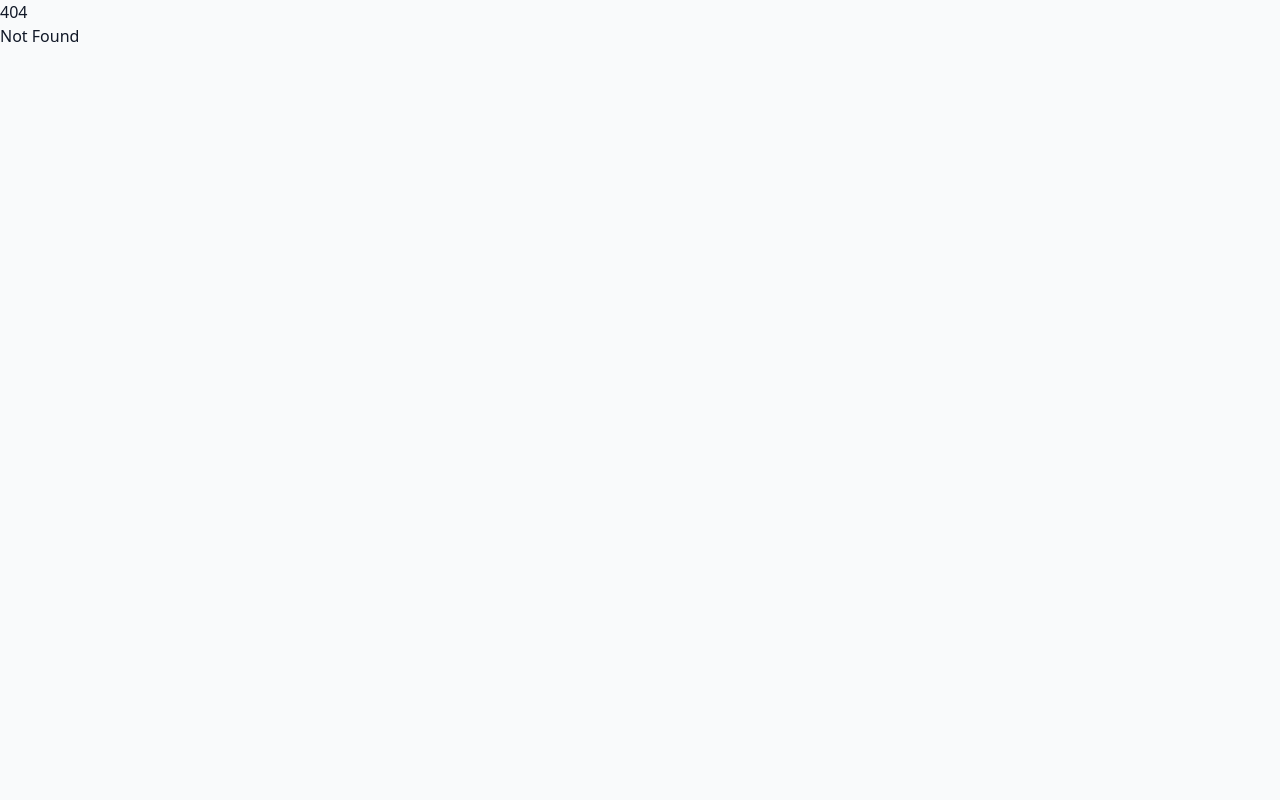
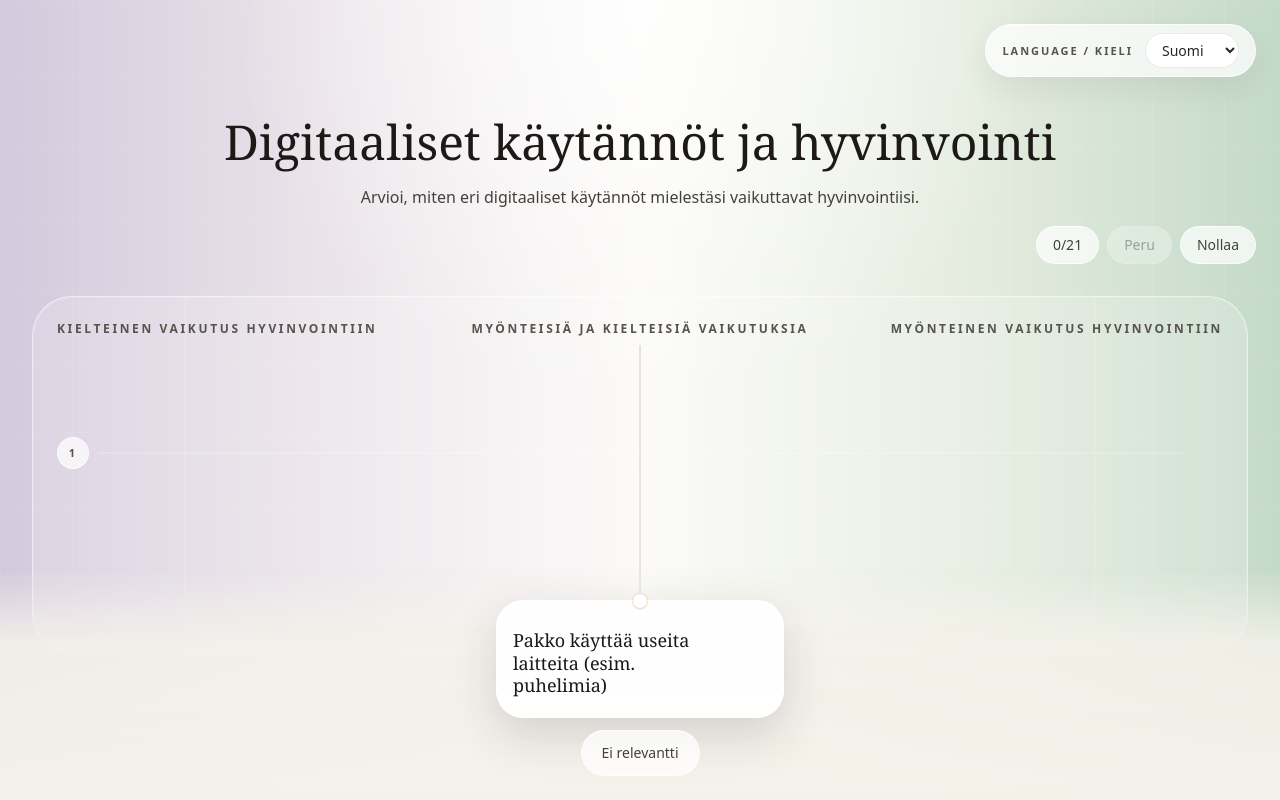
Before and after one commit to pekkapulli/greenerbits, a SvelteKit app: page /wellbeing-cards in a window 1280 px wide. Before the commit this address had no page. Built offline with nearby package versions, Linux system fonts and the light colour scheme.

Commit message:
Skip button and i18n

```diff
--- /dev/null
+++ b/src/lib/wellbeing-cards/Button.svelte
@@ -0,0 +1,55 @@
+<script lang="ts">
+	import type { Snippet } from 'svelte';
+	import type { HTMLButtonAttributes } from 'svelte/elements';
+
+	type ButtonVariant = 'glass' | 'solid' | 'bare';
+	type ButtonSize = 'md' | 'lg' | 'none';
+
+	interface Props extends HTMLButtonAttributes {
+		children?: Snippet;
+		variant?: ButtonVariant;
+		size?: ButtonSize;
+		element?: HTMLButtonElement | null;
+	}
+
+	let {
+		children,
+		variant = 'glass',
+		size = 'md',
+		element = $bindable<HTMLButtonElement | null>(null),
+		class: className = '',
+		type = 'button',
+		disabled = false,
+		style = undefined,
+		onclick,
+		onpointerdown,
+		'aria-pressed': ariaPressed = undefined
+	}: Props = $props();
+
+	const variantClasses: Record<ButtonVariant, string> = {
+		glass:
+			'rounded-full border border-white/70 bg-white/70 text-sm font-medium text-stone-700 backdrop-blur transition hover:bg-white',
+		solid:
+			'rounded-full border border-stone-700/20 bg-stone-900 text-sm font-medium text-white backdrop-blur transition hover:bg-stone-800',
+		bare: 'transition'
+	};
+
+	const sizeClasses: Record<ButtonSize, string> = {
+		md: 'px-4 py-2',
+		lg: 'px-5 py-3',
+		none: ''
+	};
+</script>
+
+<button
+	bind:this={element}
+	{type}
+	{disabled}
+	{style}
+	{onclick}
+	{onpointerdown}
+	aria-pressed={ariaPressed}
+	class={`${variantClasses[variant]} ${sizeClasses[size]} cursor-pointer disabled:cursor-not-allowed disabled:opacity-40 ${className}`.trim()}
+>
+	{@render children?.()}
+</button>
--- a/src/lib/WellbeingPracticeCard.svelte
+++ b/src/lib/wellbeing-cards/WellbeingPracticeCard.svelte
@@ -3,7 +3,7 @@
 	import {
 		getWellbeingSortingMessages,
 		type WellbeingSortingLocale
-	} from '$lib/wellbeingSortingI18n';
+	} from '$lib/wellbeing-cards/wellbeingSortingI18n';
 
 	interface Props {
 		practice: DigitalPractice;
@@ -11,6 +11,7 @@
 		showCarbonIntensity?: boolean;
 		intensity: CarbonIntensity;
 		delayedRevealMs?: number;
+		skipped?: boolean;
 	}
 
 	let {
@@ -18,7 +19,8 @@
 		locale = 'en',
 		showCarbonIntensity = false,
 		intensity = 1,
-		delayedRevealMs = 0
+		delayedRevealMs = 0,
+		skipped = false
 	}: Props = $props();
 
 	const fireLevels: CarbonIntensity[] = [3, 2, 1];
@@ -35,7 +37,7 @@
 	const dotClass = $derived(showCarbonIntensity ? intensityTone[intensity].dot : 'bg-white');
 </script>
 
-<div class={`relative w-full rounded-[1.7rem] border border-white/80 bg-white/95 pb-4 pl-4 pr-3 pt-6 shadow-[0_18px_45px_rgba(45,38,58,0.16)] ${showCarbonIntensity ? ringClass : ''}`}>
+<div class={`relative w-full rounded-[1.7rem] border border-white/80 bg-white/95 pb-4 pl-4 pr-3 pt-6 shadow-[0_18px_45px_rgba(45,38,58,0.16)] transition-opacity ${showCarbonIntensity ? ringClass : ''} ${skipped ? 'opacity-30' : 'opacity-100'}`}>
 	<div class="pointer-events-none absolute left-1/2 top-0 flex -translate-x-1/2 -translate-y-1/2 flex-col items-center">
 		<span class={`h-3.5 w-3.5 rounded-full shadow-sm ${ringClass} ${dotClass}`}></span>
 	</div>
--- a/src/lib/wellbeingSortingI18n.ts
+++ b/src/lib/wellbeing-cards/wellbeingSortingI18n.ts
@@ -9,6 +9,7 @@ interface WellbeingSortingMessages {
 	pageTitle: string;
 	pageDescription: string;
 	progressLabel: (placedCount: number, totalCount: number) => string;
+	notRelevant: string;
 	undo: string;
 	reset: string;
 	axisNegative: string;
@@ -34,6 +35,7 @@ const messages: Record<WellbeingSortingLocale, WellbeingSortingMessages> = {
 		pageTitle: 'Digital practices and wellbeing',
 		pageDescription: 'Rate how you think different digital practices affect your wellbeing.',
 		progressLabel: (placedCount, totalCount) => `${placedCount} of ${totalCount} practices placed`,
+		notRelevant: 'Not relevant',
 		undo: 'Undo',
 		reset: 'Reset',
 		axisNegative: 'Negative effect on wellbeing',
@@ -50,6 +52,7 @@ const messages: Record<WellbeingSortingLocale, WellbeingSortingMessages> = {
 		pageTitle: 'Digitaaliset käytännöt ja hyvinvointi',
 		pageDescription: 'Arvioi, miten eri digitaaliset käytännöt mielestäsi vaikuttavat hyvinvointiisi.',
 		progressLabel: (placedCount, totalCount) => `${placedCount}/${totalCount} käytäntöä sijoitettu`,
+		notRelevant: 'Ei relevantti',
 		undo: 'Peru',
 		reset: 'Nollaa',
 		axisNegative: 'Kielteinen vaikutus hyvinvointiin',
--- a/src/routes/wellbeing-sorting/+page.svelte
+++ b/src/routes/wellbeing-cards/+page.svelte
@@ -1,16 +1,18 @@
 <script lang="ts">
 	import { tick } from 'svelte';
 	import { digitalPractices, type DigitalPractice } from '$lib/digitalPractices';
-	import WellbeingPracticeCard from '$lib/WellbeingPracticeCard.svelte';
+	import Button from '$lib/wellbeing-cards/Button.svelte';
+	import WellbeingPracticeCard from '$lib/wellbeing-cards/WellbeingPracticeCard.svelte';
 	import {
 		getWellbeingSortingMessages,
 		wellbeingSortingLocale,
 		wellbeingSortingLocaleOptions
-	} from '$lib/wellbeingSortingI18n';
+	} from '$lib/wellbeing-cards/wellbeingSortingI18n';
 
 	interface PlacedPractice extends DigitalPractice {
 		x: number;
 		order: number;
+		skipped: boolean;
 	}
 
 	const totalCount = digitalPractices.length;
@@ -19,6 +21,7 @@
 	const slotHeightPx = 176;
 	const horizontalPlacementInsetPx = 72;
 	const horizontalDropBufferPx = 36;
+	const neutralPlacementX = 0.5;
 
 	let placedPractices: PlacedPractice[] = [];
 	let nextIndex = 0;
@@ -162,13 +165,19 @@
 	}
 
 	async function placeCurrentPractice(centerX: number, width: number) {
+		await placePractice(getPlacementX(centerX, width), false);
+	}
+
+	async function skipCurrentPractice() {
+		await placePractice(neutralPlacementX, true);
+	}
+
+	async function placePractice(x: number, skipped: boolean) {
 		if (!currentPractice) {
 			return;
 		}
 
-		const x = getPlacementX(centerX, width);
-
-		placedPractices = [...placedPractices, { ...currentPractice, x, order: nextIndex }];
+		placedPractices = [...placedPractices, { ...currentPractice, x, order: nextIndex, skipped }];
 		nextIndex += 1;
 
 		await tick();
@@ -182,7 +191,7 @@
 		const x = getPlacementX(centerX, width);
 
 		placedPractices = placedPractices.map((practice) =>
-			practice.id === practiceId ? { ...practice, x } : practice
+			practice.id === practiceId ? { ...practice, x, skipped: false } : practice
 		);
 	}
 
@@ -279,22 +288,12 @@
 				>
 					{placedCount}/{totalCount}
 				</div>
-				<button
-					type="button"
-					onclick={undoLastPlacement}
-					disabled={placedPractices.length === 0}
-					class="rounded-full border border-white/70 bg-white/70 px-4 py-2 text-sm font-medium text-stone-700 backdrop-blur transition hover:bg-white disabled:cursor-not-allowed disabled:opacity-40"
-				>
+				<Button onclick={undoLastPlacement} disabled={placedPractices.length === 0}>
 					{text.undo}
-				</button>
-				<button
-					type="button"
-					onclick={resetCanvas}
-					disabled={placedPractices.length === 0 && !currentPractice}
-					class="rounded-full border border-white/70 bg-white/70 px-4 py-2 text-sm font-medium text-stone-700 backdrop-blur transition hover:bg-white disabled:cursor-not-allowed disabled:opacity-40"
-				>
+				</Button>
+				<Button onclick={resetCanvas} disabled={placedPractices.length === 0 && !currentPractice}>
 					{text.reset}
-				</button>
+				</Button>
 			</div>
 		</div>
 		<div class="mx-4 sm:mx-8">
@@ -348,6 +347,7 @@
 											showCarbonIntensity={showCarbonIntensities}
 											intensity={practice.carbonIntensity}
 											delayedRevealMs={Math.min(practice.order * 45, 360)}
+											skipped={practice.skipped}
 										/>
 									</article>
 								{/if}
@@ -360,12 +360,13 @@
 
 		<div class="pointer-events-none fixed inset-x-0 bottom-0 z-30 flex justify-center bg-[linear-gradient(180deg,rgba(244,241,234,0)_0%,rgba(244,241,234,0.88)_32%,rgba(244,241,234,0.98)_100%)] px-4 pb-4 pt-8 sm:px-6 sm:pb-6">
 			{#if currentPractice}
-				<button
-					bind:this={currentCard}
-					type="button"
+				<div class="pointer-events-auto flex w-full max-w-[min(100%,32rem)] flex-col items-center gap-3">
+					<Button
+						bind:element={currentCard}
 						onpointerdown={beginDrag}
-					class:opacity-0={isDragging && dragMode === 'current'}
-					class="pointer-events-auto w-[min(18rem,calc(100vw-2.5rem))] text-left"
+						variant="bare"
+						size="none"
+						class={`w-[min(18rem,calc(100vw-2.5rem))] text-left ${isDragging && dragMode === 'current' ? 'opacity-0' : ''}`}
 						style="touch-action: none;"
 					>
 						<WellbeingPracticeCard
@@ -373,25 +374,23 @@
 							locale={$wellbeingSortingLocale}
 							intensity={currentPractice.carbonIntensity}
 						/>
-				</button>
+					</Button>
+					<Button onclick={skipCurrentPractice} size="lg" class="bg-white/76">
+						{text.notRelevant}
+					</Button>
+				</div>
 			{:else if canRevealCarbonIntensities}
 				<div class="pointer-events-auto flex flex-wrap items-center justify-center gap-2">
-					<button
-						type="button"
+					<Button
 						onclick={toggleSortedByScore}
 						aria-pressed={showSortedByScore}
-						class={`rounded-full border px-4 py-2 text-sm font-medium backdrop-blur transition ${showSortedByScore ? 'border-stone-700/20 bg-stone-900 text-white hover:bg-stone-800' : 'border-white/70 bg-white/70 text-stone-700 hover:bg-white'}`}
+						variant={showSortedByScore ? 'solid' : 'glass'}
 					>
 						{showSortedByScore ? text.showPlacementOrder : text.sortByScore}
-					</button>
-					<button
-						type="button"
-						onclick={toggleCarbonIntensities}
-						aria-pressed={showCarbonIntensities}
-						class="pointer-events-auto rounded-full cursor-pointer border border-white/70 bg-white/70 px-4 py-2 text-sm font-medium text-stone-700 backdrop-blur transition hover:bg-white"
-					>
+					</Button>
+					<Button onclick={toggleCarbonIntensities} aria-pressed={showCarbonIntensities}>
 						{showCarbonIntensities ? text.hideCarbonIntensities : text.showCarbonIntensities}
-					</button>
+					</Button>
 				</div>
 			{/if}
 		</div>
@@ -423,6 +422,7 @@
 					showCarbonIntensity={showCarbonIntensities}
 					intensity={draggedPractice.carbonIntensity}
 					delayedRevealMs={Math.min(draggedPractice.order * 45, 360)}
+					skipped={draggedPractice.skipped}
 				/>
 			</div>
 		{/if}
--- /dev/null
+++ b/src/routes/wellbeing-cards/AGENTS.md
@@ -0,0 +1,9 @@
+## These are instructions for the wellbeing-cards route:
+
+# i18n
+
+Always make Finnish and English labels in the wellbeingSortingI18n.ts file.
+
+# SvelteKit coding practices
+
+Prefer new reusable components instead bloating the file.
```
Lines whose indentation alone changed are shown as unchanged.
